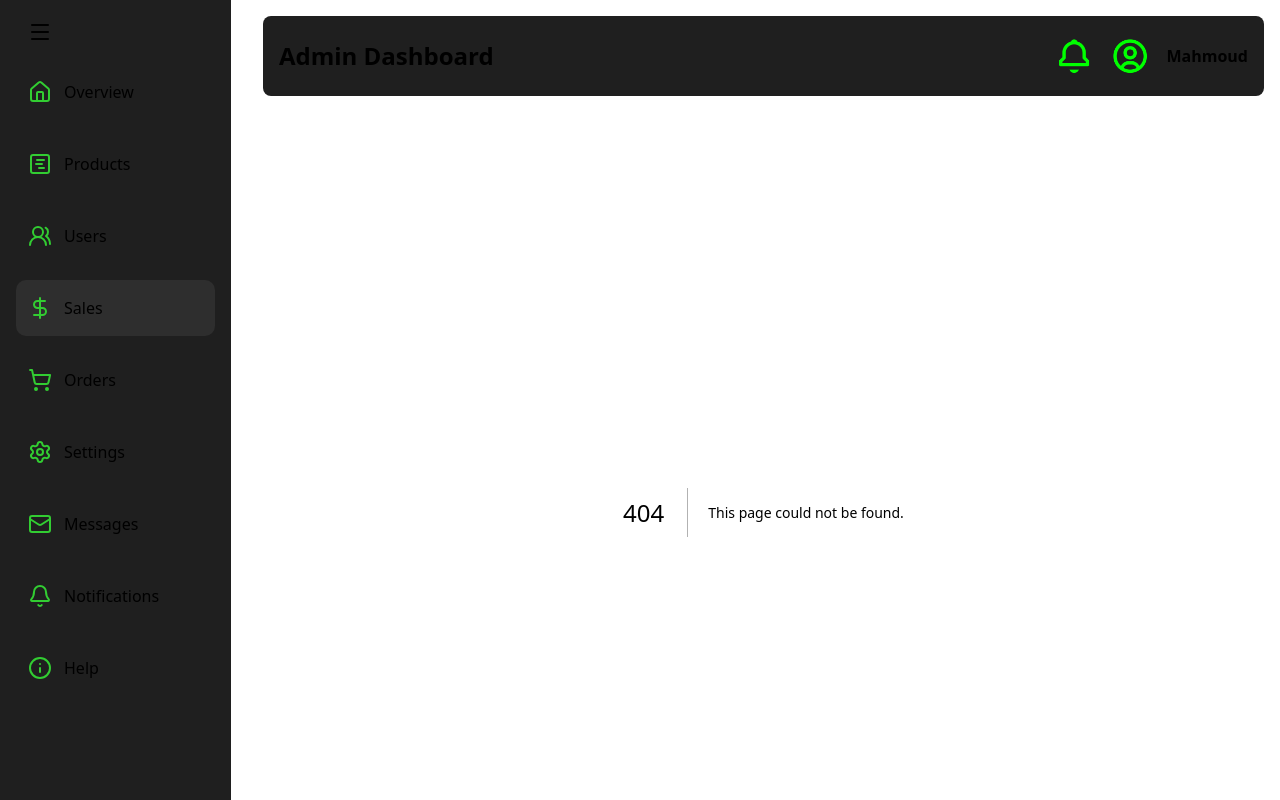
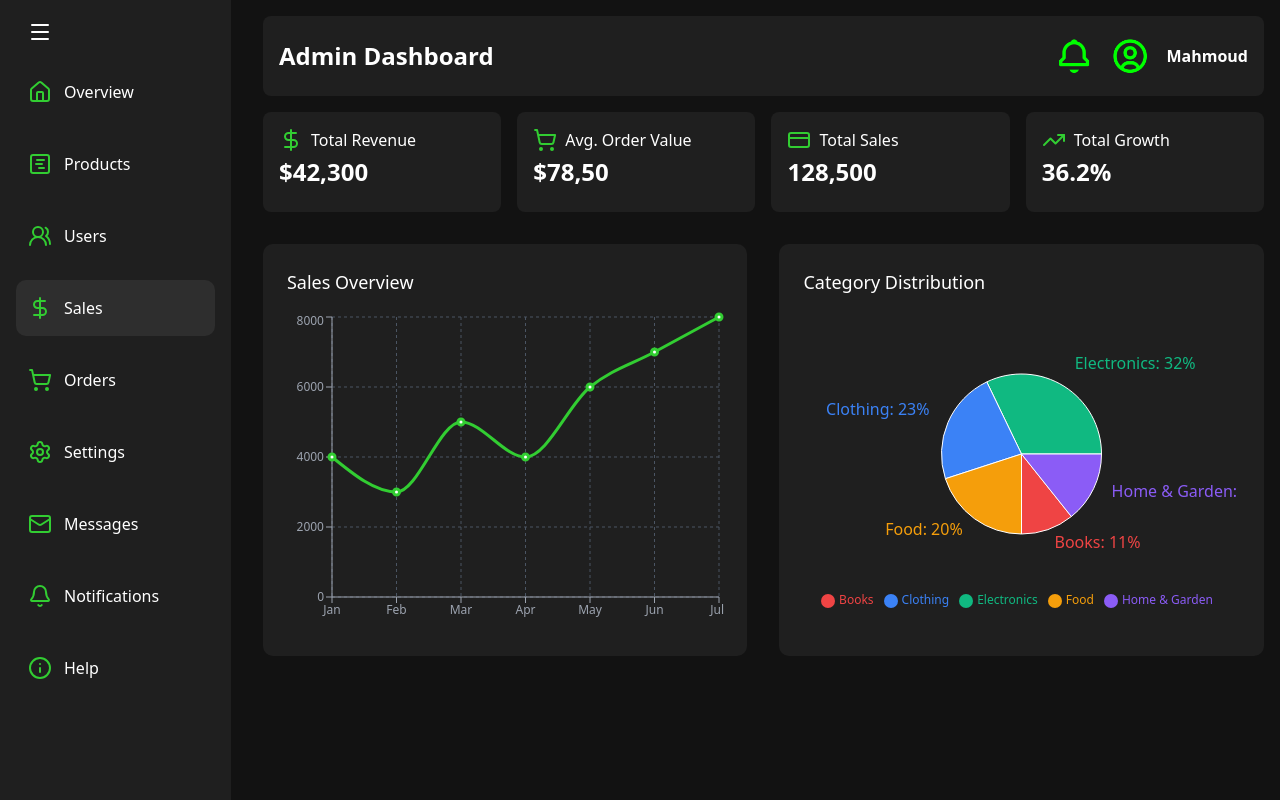
Before and after one commit to 0x-70da/admin-dashboard, a Next.js app: page /sales in a window 1280 px wide. Before the commit this address had no page. Built offline with nearby package versions, Linux system fonts and the light colour scheme.

Commit message:
Add Sales Page with Overview and Distribution Charts

```diff
--- /dev/null
+++ b/app/sales/page.jsx
@@ -0,0 +1,26 @@
+'use client'
+
+import CategoryDistributionChart from "@/components/charts/CategoryDistributionChart"
+import SalesOverviewChart from "@/components/charts/SalesOverviewChart"
+import StatCard from "@/components/StatCard"
+import { CreditCard, DollarSign, ShoppingCart, TrendingUp } from "lucide-react"
+
+const SalesPage = () => {
+  return (
+    <main className="space-y-8">
+        <section className="flex flex-col md:flex-row gap-4">
+            <StatCard name="Total Revenue" icon={DollarSign} value="$42,300"/>
+            <StatCard name="Avg. Order Value" icon={ShoppingCart} value="$78,50"/>
+            <StatCard name="Total Sales" icon={CreditCard} value="128,500"/>
+            <StatCard name="Total Growth" icon={TrendingUp} value="36.2%"/>
+        </section>
+
+        <section className="grid grid-cols-1 md:grid-cols-2 gap-8">
+            <SalesOverviewChart />
+            <CategoryDistributionChart />
+        </section>
+    </main>
+  )
+}
+
+export default SalesPage
```
